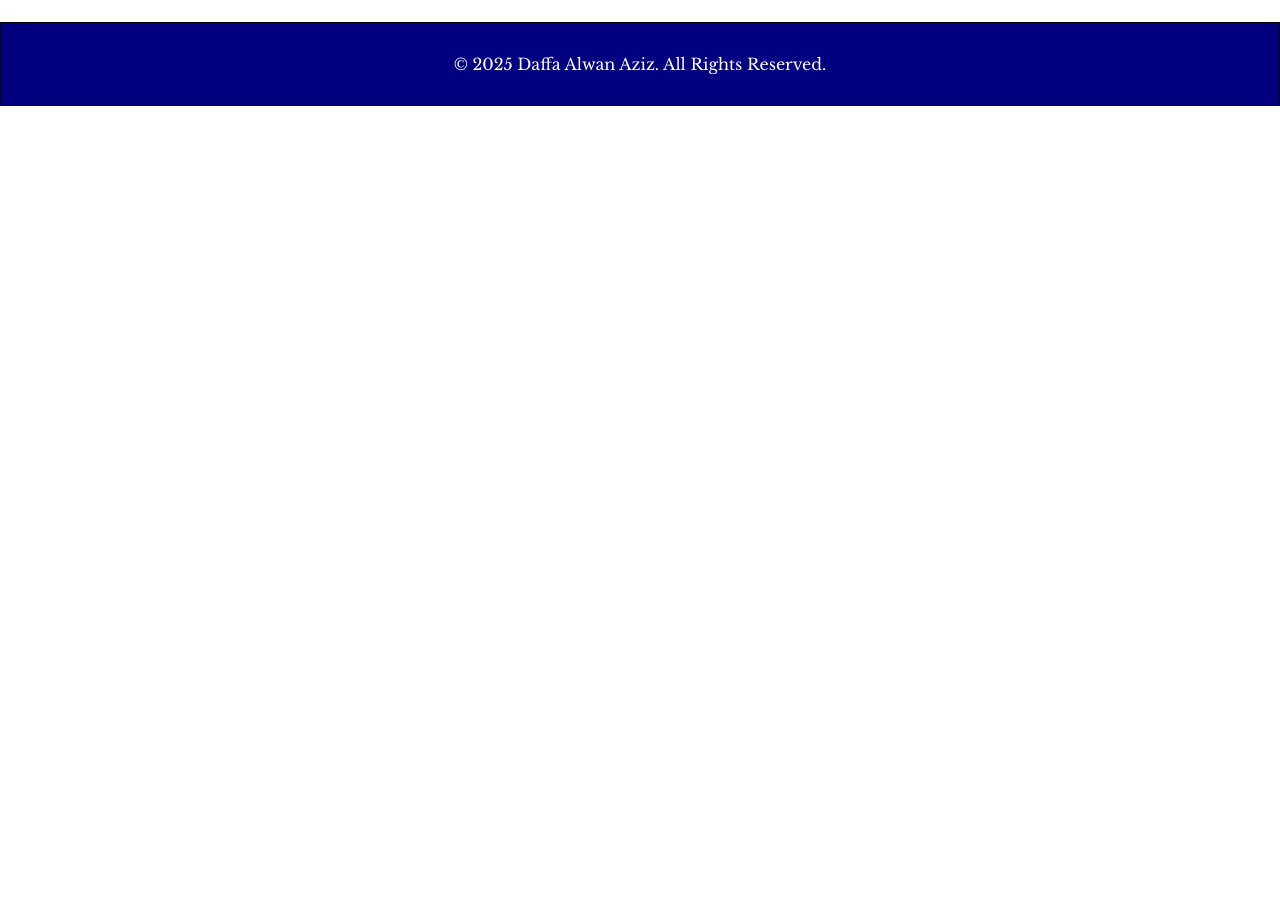
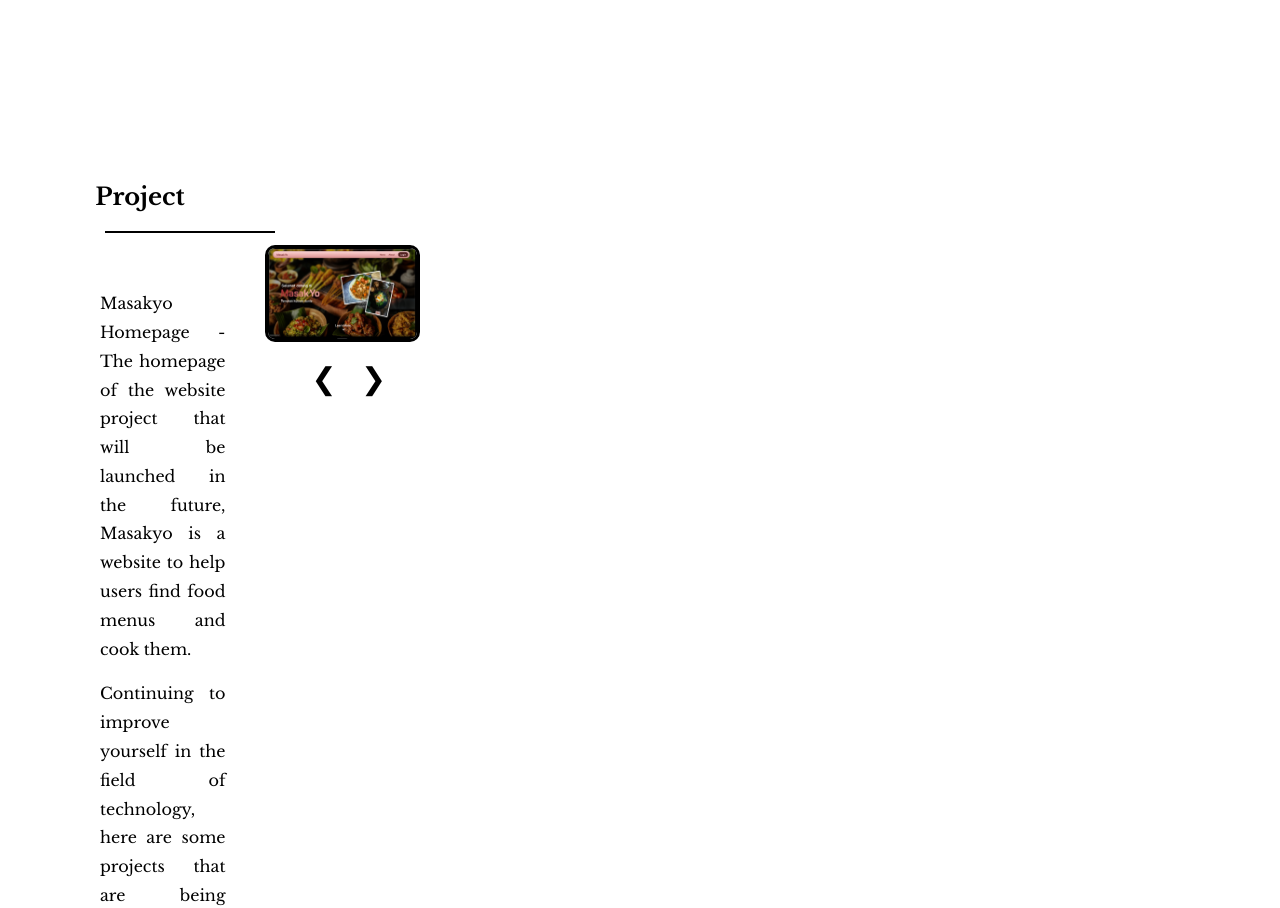
Before and after one commit to DNALWANA/First-web-porto, a plain HTML site: page index.html in a window 1280 px wide. Shown: the part 1922-2830 px from the top of the page. Before the commit the page ends 2028 px from the top, so only its background shows below. Drawn offline with nearby package versions, Linux system fonts and the light colour scheme.

Commit message:
Update Project page

```diff
--- a/index.html
+++ b/index.html
@@ -91,7 +91,7 @@
   <hr>
 
   <div class="about-container">
-    <div class="about-text">
+    <div class="about-text ">
       <p>I am a student of <b>Electrical Engineering</b> from Telkom University.</p>
       <p>Studying web development and also C language.</p>
       <p>Interested in technology field.</p>
@@ -135,7 +135,41 @@
       <img src="logo.jpg" alt="">
     </div>
   </div>
+</section>
 
+<section id="project", class="project-section">
+  <h2>Project</h2>
+  <hr>
+
+  <div class="project-container">
+    <div class="project-text">
+      <p id="project-desc">
+      <p>Continuing to improve yourself in the field of technology, here are some projects that are being worked on as a way to increase your skills and experience.</p>
+      </p>
+    </div>
+
+
+    <div class="wrapproject">
+      <div class="projectslides">
+        <span id="slid1"></span>
+        <span id="slid2"></span>
+        <span id="slid3"></span>
+        <span id="slid4"></span>
+        <span id="slid5"></span>
+
+        <div class="projectimg">
+          <img src="masakyo home.jpg" alt="">
+          <img src="masakyo asset.jpg" alt="">
+          <img src="kalender c.jpg" alt="">
+          <img src="3d project.jpg" alt="">
+          <img src="Arduino project.jpg" alt="">
+        </div>
+      </div>
+
+      <button class="prev">&#10094;</button>
+      <button class="next">&#10095;</button>
+    </div>
+  </div>
 </section>
 
 
--- a/interact.js
+++ b/interact.js
@@ -36,3 +36,39 @@ if (img) {
   });
 }
 });
+
+const projectContainer = document.querySelector(".projectimg");
+const projectImages = document.querySelectorAll(".projectimg img");
+const descElement = document.getElementById("project-desc");
+
+
+const projectDescriptions = [
+  "Masakyo Homepage - The homepage of the website project that will be launched in the future, Masakyo is a website to help users find food menus and cook them.",
+  "Masakyo Asset - Masakyo website development process.",
+  "C Calendar - C language based interactive calendar.",
+  "3D Project - IoT based 3D object visualization model of recycling bin.",
+  "Arduino Project - Sensor monitoring with Arduino Uno for automatic trash can lid.."
+];
+
+let currentIndex = 0;
+
+// Fungsi update slide
+function updateSlide() {
+  const width = projectImages[0].clientWidth;
+  projectContainer.style.transform = `translateX(-${currentIndex * width}px)`;
+  descElement.textContent = projectDescriptions[currentIndex];
+}
+
+// Tombol prev / next
+document.querySelector(".prev").addEventListener("click", () => {
+  currentIndex = (currentIndex - 1 + projectImages.length) % projectImages.length;
+  updateSlide();
+});
+
+document.querySelector(".next").addEventListener("click", () => {
+  currentIndex = (currentIndex + 1) % projectImages.length;
+  updateSlide();
+});
+
+// Inisialisasi deskripsi pertama
+updateSlide();
--- a/style.css
+++ b/style.css
@@ -131,6 +131,7 @@ header h1{
 
 .about-section .about-container .about-text p{
   text-align: left;
+  justify-content: center;
 }
 
 .about-text b{
@@ -237,3 +238,75 @@ header h1{
 .skills-text .yellow{
   color: #ffba08;
 }
+
+.project-section{
+  margin-right: 1000px;
+  margin-top: 200px;
+}
+
+.project-section hr{
+  width: 60%;
+  margin-left: 105px;
+  border: 1px solid black;
+  transition: border-color 0.3s ease;
+  margin-bottom: 10px;
+}
+
+.project-container{
+  display: flex;
+  align-items: flex-start;
+  justify-content: space-between;
+  gap: 40px;
+  margin: 40px 100px;
+}
+
+.project-text{
+  width: 480px;
+  flex-shrink: 0px;
+}
+
+.project-text p{
+  text-align: justify;
+  line-height: 1.8;
+}
+
+.projectimg{
+  display: flex;
+  width: 500%;
+  transition: margin-left 0.6s ease-in-out;
+}
+
+.projectimg img{
+  width: 20%;
+  border: 3px solid black;       /* border tiap gambar */
+  border-radius: 10px;           /* sudut agak melengkung */
+  box-sizing: border-box;
+}
+
+.wrapproject{
+  width: 591px;
+  overflow: hidden;
+  margin-right: -300%;
+  margin-top: -35%;
+}
+
+.prev, .next {
+  display: inline-block;
+  height: 25px;
+  width: 25px;
+  font-size: 0px;
+  margin: 10px;
+  transform: translateY(-50%);
+  cursor: pointer;
+  font-size: 30px;
+  margin-top: 30px;
+  background: none;
+  border: none;
+}
+
+.prev { left: 10px; }
+.next { right: 10px; }
+
+.prev:hover, .next:hover {
+ color: #0096c7;
+}
```
Also changed, not shown: 3d project.jpg (added), Arduino project.jpg (added), Kalender c.jpg (added), masakyo asset.jpg (added), masakyo home.jpg (added).
